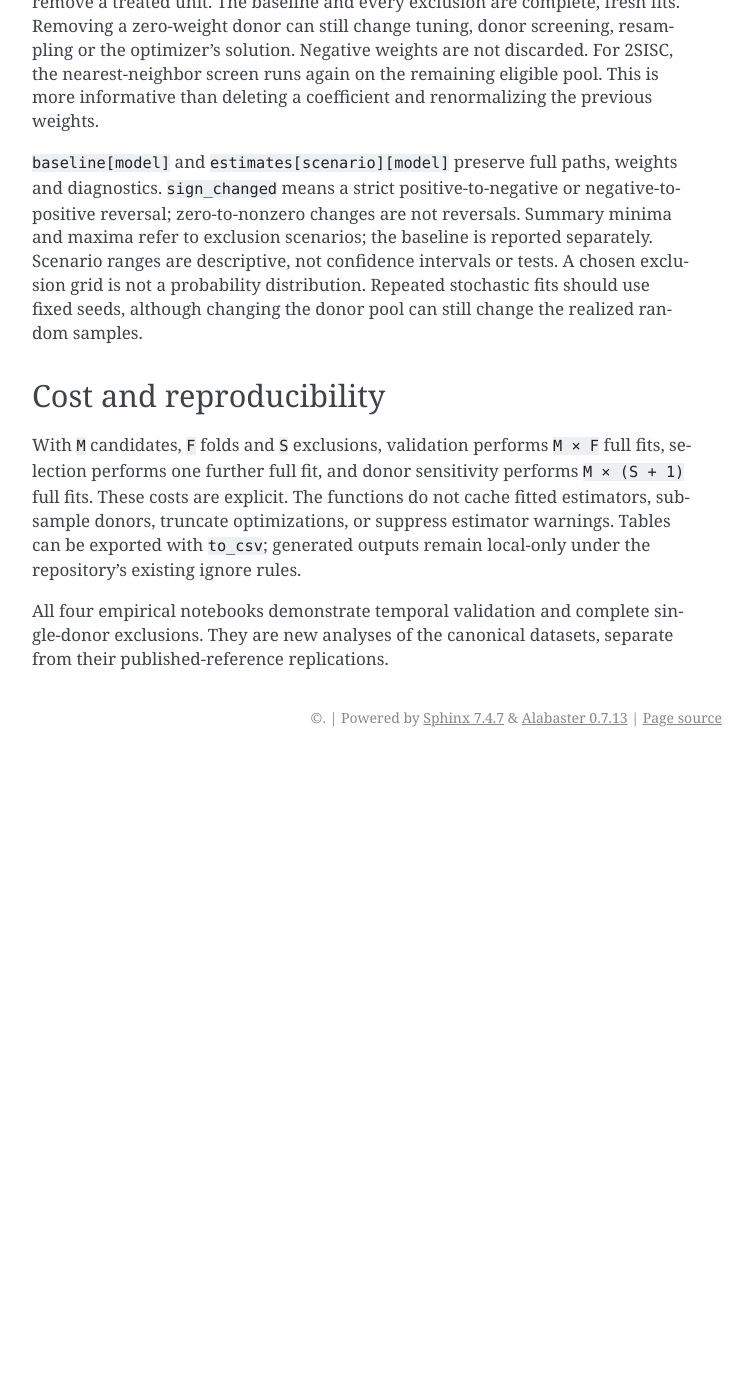
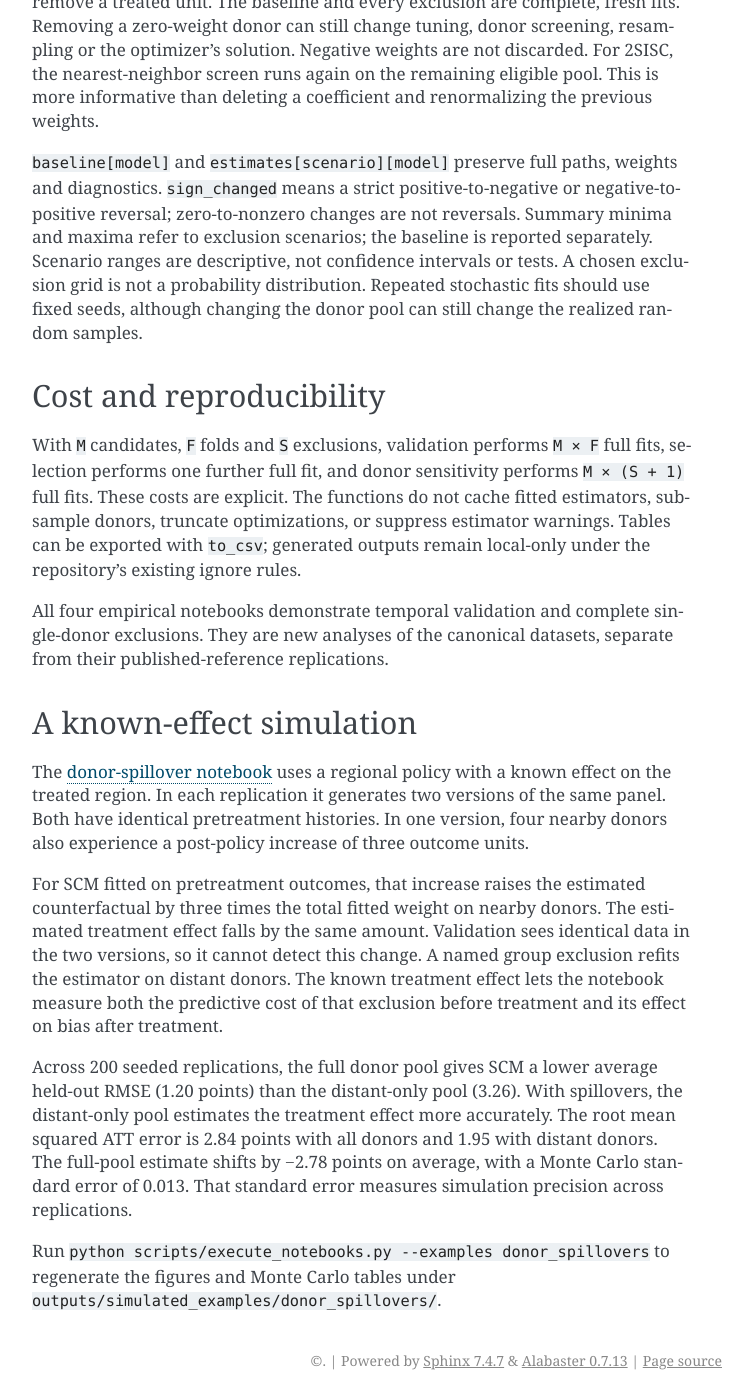
Before and after one commit to crahal/pysynthcon, a Sphinx documentation site: the page built from docs/evaluation.md, in a window 1280 px wide and 1400 px high, scrolled down 3416 px. Shown: the whole window, without its empty margins (388-1141 px from the left). Built offline with Sphinx 7.4.7, drawn with Linux system fonts in a browser that asks for light colours; before the commit the page ends 4173 px from its top, so only the background shows below that; some of the changed text lies outside the part shown.

Commit message:
docs: explain the spillover study and notebook output layout

````diff
--- a/docs/evaluation.md
+++ b/docs/evaluation.md
@@ -27,7 +27,7 @@ validation.summary       # pooled RMSE, MAE, bias and prediction/fold counts
 validation.scores        # one row per model and fold, including date boundaries
 validation.predictions   # every held-out observation, prediction and error
 fig, axes = plot_backtest(validation, units="GDP per capita")
-save_figure(fig, "figures/validation")
+save_figure(fig, "outputs/custom/validation")
 ```
 
 Choose windows suitable for your panel; the example needs at least 13
@@ -140,7 +140,7 @@ sensitivity.table      # each model/scenario ATT, change, fit and sign reversal
 sensitivity.summary    # scenario range and largest absolute ATT change
 
 fig, axes = plot_donor_sensitivity(sensitivity, units="GDP per capita")
-save_figure(fig, "figures/donor-sensitivity")
+save_figure(fig, "outputs/custom/donor-sensitivity")
 
 # Study-defined groups can represent shared exposure or questionable eligibility.
 groups = {"exclude adjacent regions": ["Region A", "Region B"]}
@@ -176,3 +176,31 @@ outputs remain local-only under the repository's existing ignore rules.
 All four empirical notebooks demonstrate temporal validation and complete
 single-donor exclusions. They are new analyses of the canonical datasets,
 separate from their published-reference replications.
+
+## A known-effect simulation
+
+The [donor-spillover notebook](https://github.com/crahal/pysynthcon/blob/main/simulated_examples/donor_spillovers.ipynb)
+uses a regional policy with a known effect on the treated region. In each
+replication it generates two versions of the same panel. Both have identical
+pretreatment histories. In one version, four nearby donors also experience
+a post-policy increase of three outcome units.
+
+For SCM fitted on pretreatment outcomes, that increase raises the estimated
+counterfactual by three times the total fitted weight on nearby donors.
+The estimated treatment effect falls by the same amount. Validation sees
+identical data in the two versions, so it cannot detect this change. A named
+group exclusion refits the estimator on distant donors. The known treatment
+effect lets the notebook measure both the predictive cost of that exclusion
+before treatment and its effect on bias after treatment.
+
+Across 200 seeded replications, the full donor pool gives SCM a lower
+average held-out RMSE (1.20 points) than the distant-only pool (3.26).
+With spillovers, the distant-only pool estimates the treatment effect more
+accurately. The root mean squared ATT error is 2.84 points with all donors and 1.95
+with distant donors. The full-pool estimate shifts by −2.78 points on
+average, with a Monte Carlo standard error of 0.013. That standard error
+measures simulation precision across replications.
+
+Run `python scripts/execute_notebooks.py --examples donor_spillovers` to
+regenerate the figures and Monte Carlo tables under
+`outputs/simulated_examples/donor_spillovers/`.
````
Also changed, not shown: CHANGELOG.md (+14 -0 lines), CONTRIBUTING.md (+11 -9 lines), README.md (+29 -5 lines), docs/data.md (+4 -2 lines), docs/getting-started.md (+1 -1 lines), docs/plotting.md (+12 -10 lines), docs/replication.md (+3 -2 lines).
